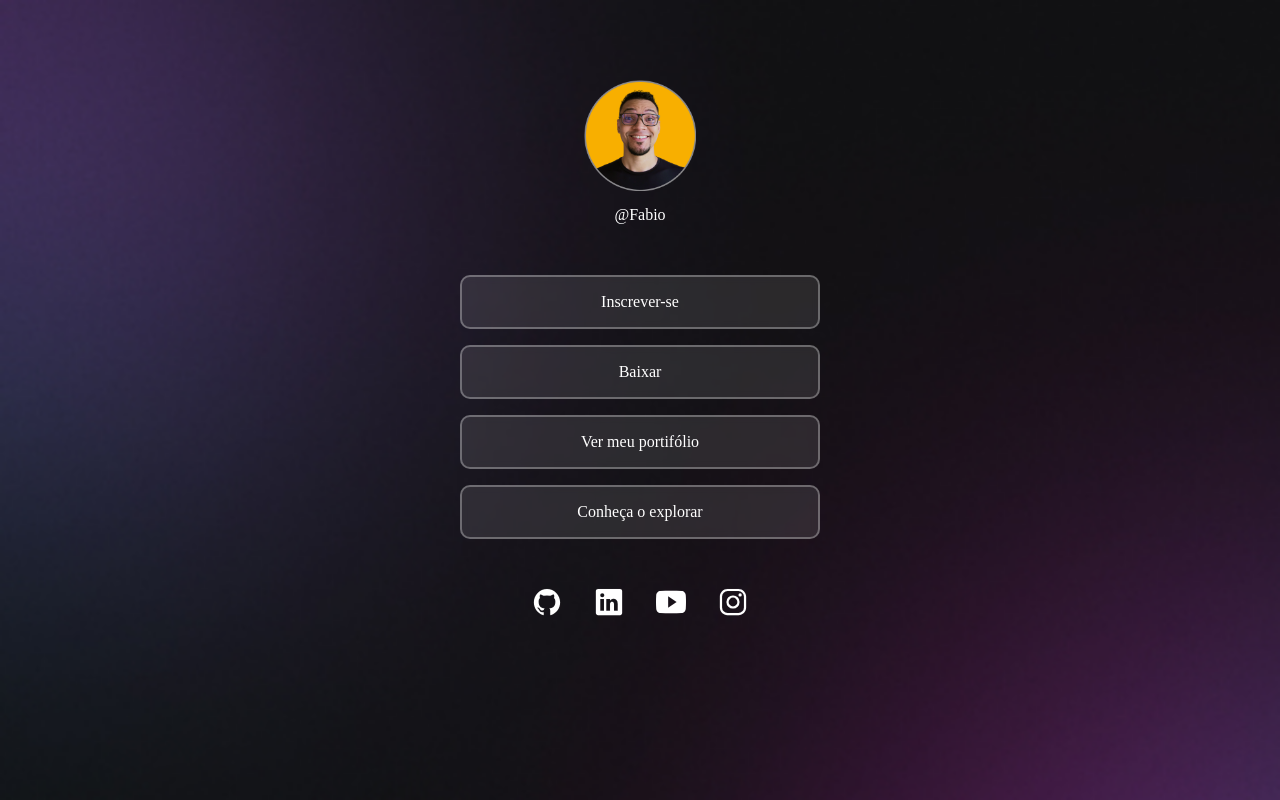
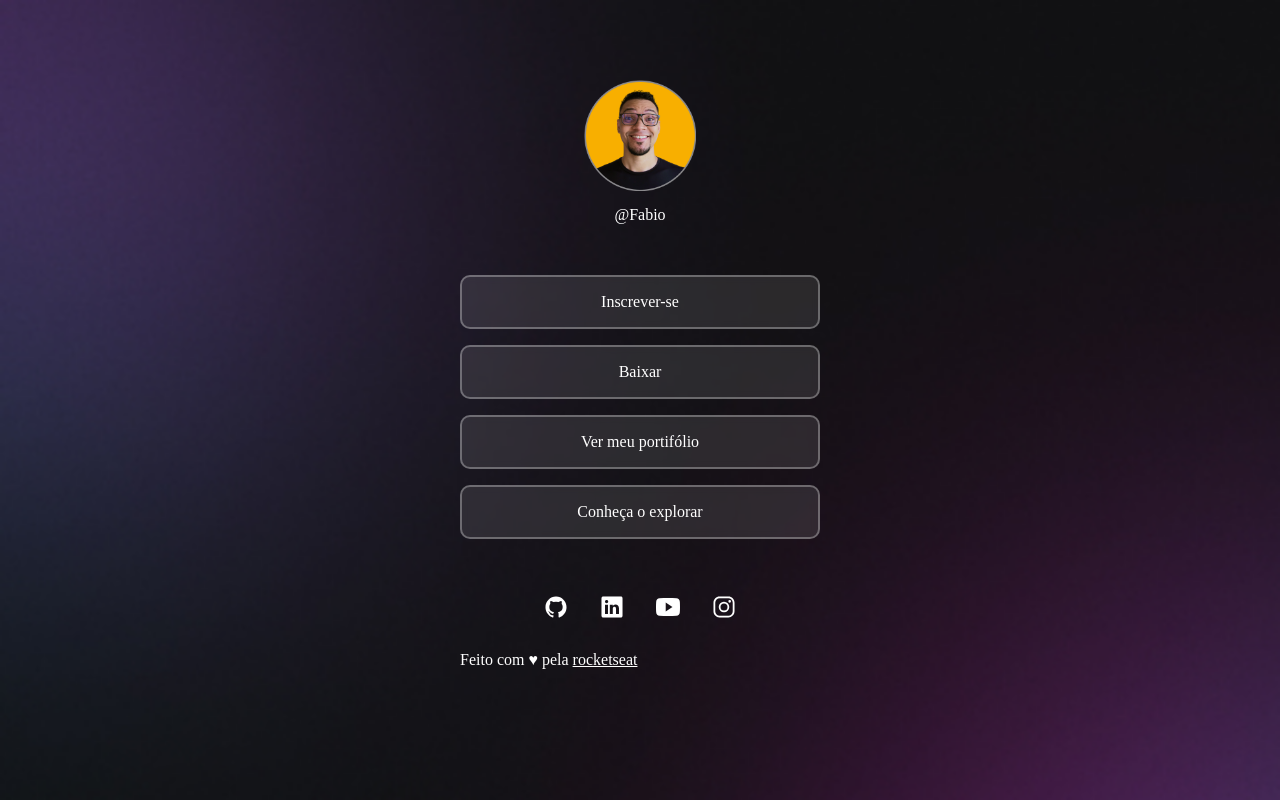
Before and after one commit to hhobal/rocketseat, a plain HTML site: page index.html in a window 1280 px wide. Drawn offline with nearby package versions, Linux system fonts and the light colour scheme.

Commit message:
atualização dos botões de link

```diff
--- a/index.html
+++ b/index.html
@@ -59,9 +59,14 @@
 
          <a href="https://www.instagram.com/fabiohobal" target="_blank">
           <ion-icon name="logo-instagram"></ion-icon>
-                </a>
+        </a>
 
       </div>
+      <footer>
+        Feito com ♥ pela <a href="https://rocketseat.com.br" >rocketseat
+
+        </a>
+      </footer>
     </div>
 
     <script
--- a/style.css
+++ b/style.css
@@ -68,8 +68,25 @@
 /*social links*/
 #social-links {
   display: flex;
-  gap: 32px;
+  gap: 16px;
   padding: 24px 0;
-  font-size: 30px;
+  font-size: 24px;
   justify-content: center;
 }
+
+#social-links a {
+  display: flex;
+  justify-content: center;
+  align-items: center;
+  padding: 8px;
+  border-radius: 50px;
+  transition: background 0.2s;
+}
+
+#social-links a:hover {
+  background: rgba(255, 255, 255, 0.2);
+  border: 1.5px solid white;
+}
+
+#footer {
+}
```
